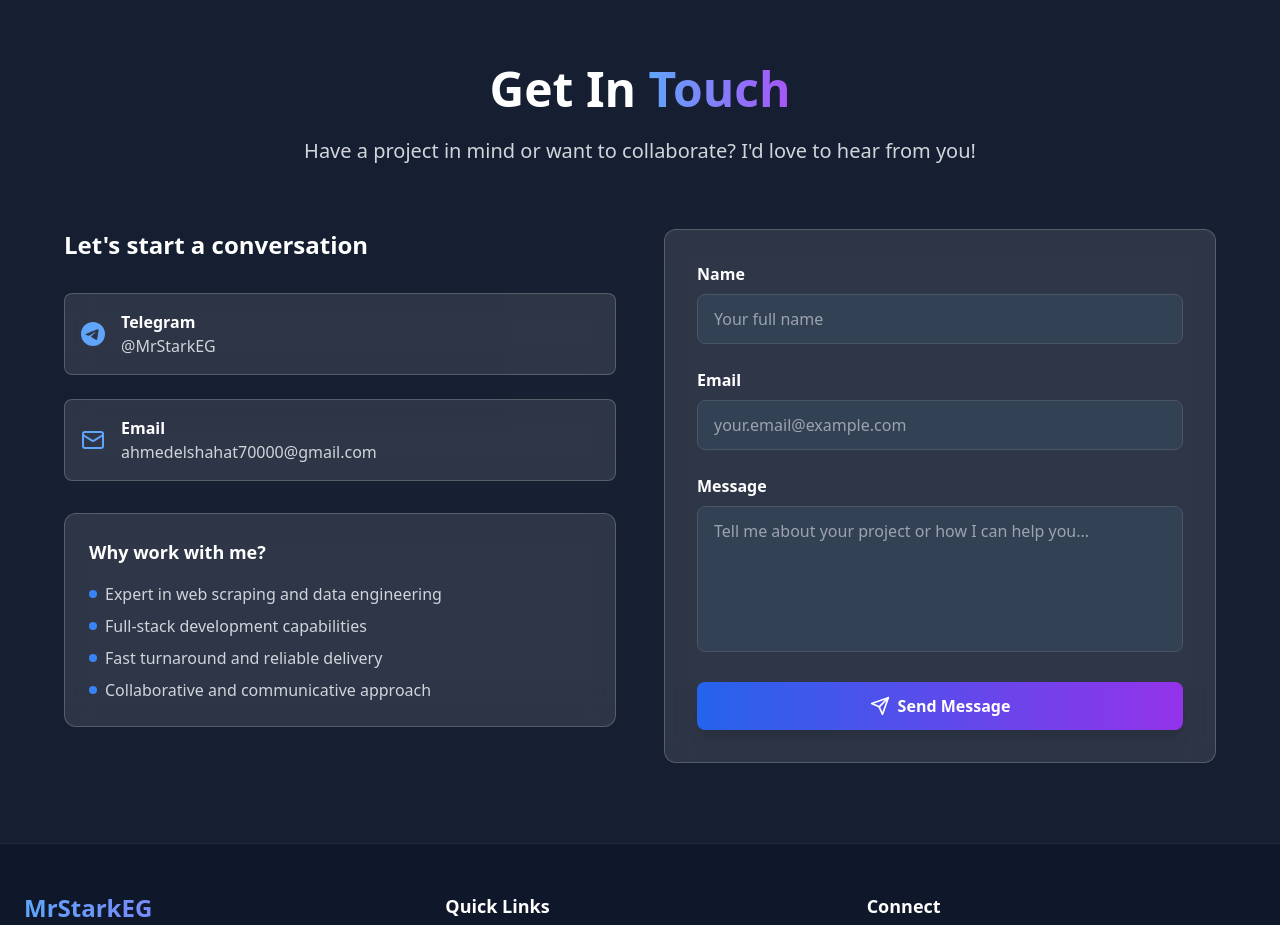
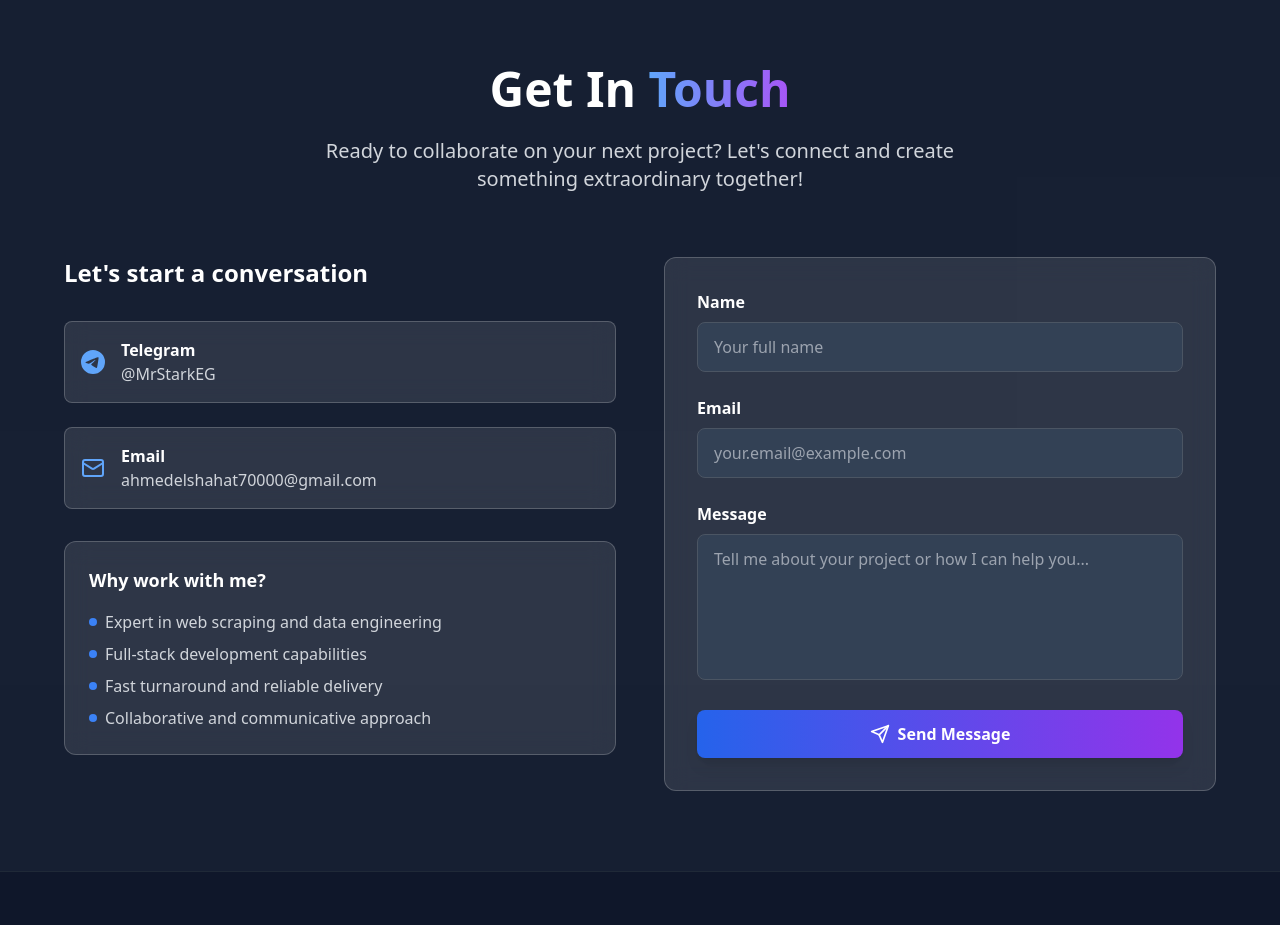
Before and after one commit to MrStarkEG/Portfolio, a Next.js app in the folder frontend/: page / in a window 1280 px wide. Shown: the part 8460-9385 px from the top of the page. Built offline with nearby package versions, Linux system fonts and the light colour scheme.

Commit message:
fix: just edited the phrase at the footer

```diff
--- a/frontend/src/components/Contact.tsx
+++ b/frontend/src/components/Contact.tsx
@@ -70,7 +70,7 @@ export default function Contact() {
             Get In <span className="gradient-text">Touch</span>
           </h2>
           <p className="text-xl text-gray-300 max-w-2xl mx-auto">
-            Have a project in mind or want to collaborate? I'd love to hear from you!
+            Ready to collaborate on your next project? Let's connect and create something extraordinary together!
           </p>
         </motion.div>
 
```
